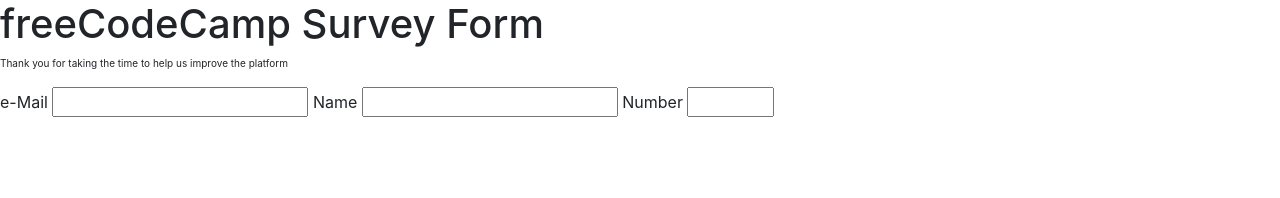
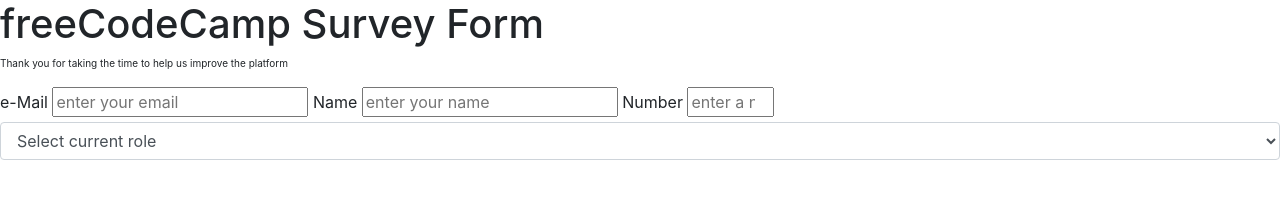
Before and after one commit to amicalazar/microverse-john-nico, a plain HTML site: page index.html in a window 1280 px wide. Drawn offline with nearby package versions, Linux system fonts and the light colour scheme.

Commit message:
steps 11 and 12

```diff
--- a/index.html
+++ b/index.html
@@ -17,11 +17,19 @@
     <div>
         <form id="survey-form">
           <label for="email" id="email-label">e-Mail</label>
-          <input id="email" type="email" required></input>
+          <input id="email" type="email" required placeholder="enter your email"></input>
           <label for="name" id="name-label">Name</label>
-          <input id="name" type="text" required></input>
+          <input id="name" type="text" required placeholder="enter your name"></input>
           <label for="number" id="number-label">Number</label>
-          <input id="number" type="number" min="1" max="10" required></input>
+          <input id="number" type="number" min="1" max="10" required placeholder="enter a number"></input>
+          <select id="dropdown" name="role" class="form-control" required="">
+              <option disabled="" selected="" value="">Select current role</option>
+              <option value="student">Student</option>
+              <option value="job">Full Time Job</option>
+              <option value="learner">Full Time Learner</option>
+              <option value="preferNo">Prefer not to say</option>
+              <option value="other">Other</option>
+          </select>
         </form>
     </div>
 
```
